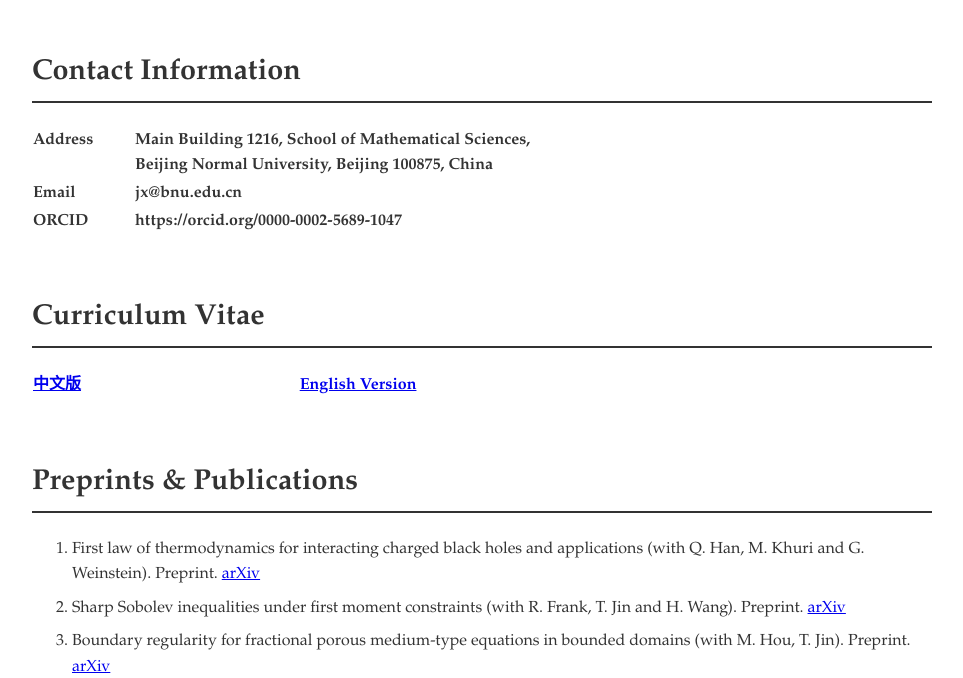
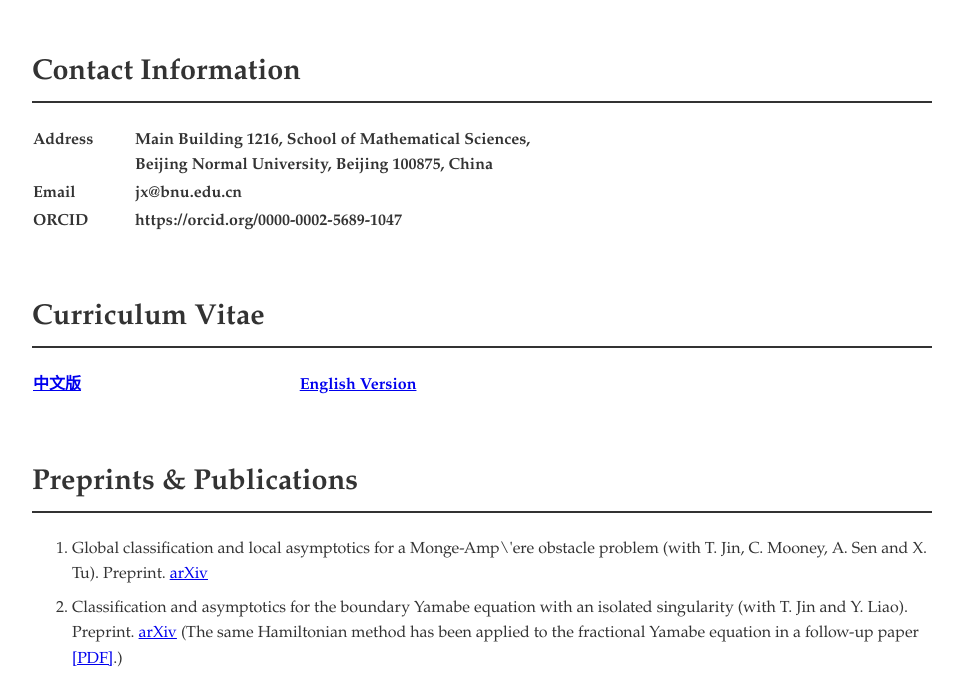
Before and after one commit to JingangXiong/homepage, a plain HTML site: page index.html in a window 1280 px wide. Shown: the part 121-799 px from the top of the page, without its empty margins (158-1121 px from the left). Drawn offline with Linux system fonts and the light colour scheme.

Commit message:
Add new publications to the list in index.html

```diff
--- a/index.html
+++ b/index.html
@@ -94,6 +94,11 @@
             <section>
                 <h2>Preprints & Publications</h2>
                 <ol class="pub-list">
+
+		<li  style="margin-bottom: 8px;">Global classification and local asymptotics for a Monge-Amp\'ere obstacle problem (with T. Jin, C. Mooney, A. Sen and X. Tu).  Preprint. <a href="https://arxiv.org/abs/2611.29855">arXiv</a>  <br>
+
+		 <li  style="margin-bottom: 8px;">Classification and asymptotics for the boundary Yamabe equation with an isolated singularity (with T. Jin and Y. Liao).  Preprint. <a href="https://arxiv.org/abs/2611.07636">arXiv</a>
+			 (The same Hamiltonian method has been applied to the fractional Yamabe equation in a follow-up paper <a href="https://www.math.hkust.edu.hk/~tianlingjin/fracFowler.pdf">[PDF]</a>.) <br>
 
 	 	<li  style="margin-bottom: 8px;">First law of thermodynamics for interacting charged black holes and applications (with Q. Han, M. Khuri and G. Weinstein).  Preprint. <a href="https://arxiv.org/abs/2611.02663">arXiv</a>  <br>
 
```
